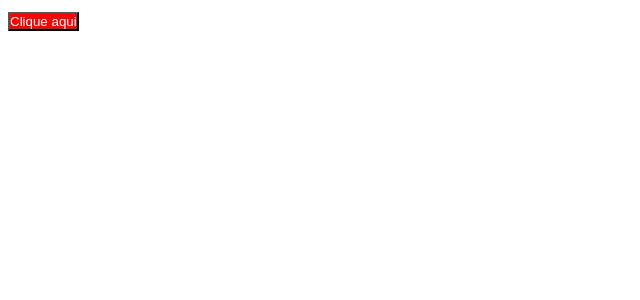
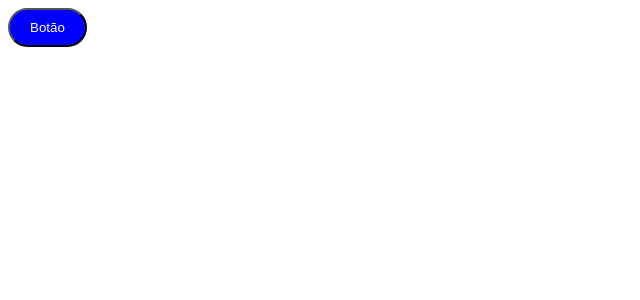
Before and after one commit to Vinicius-dcs/basic-react, a React (Vite) app: page / in a window 1280 px wide. Shown: the top 300 px of the page, without its empty margins (0-640 px from the left). Built offline with nearby package versions, Linux system fonts and the light colour scheme.

Commit message:
M3 L3: Style With Import

```diff
--- a/src/App.tsx
+++ b/src/App.tsx
@@ -1,16 +1,13 @@
 import { useState } from 'react';
+import { Button } from './components/Button';
 
 function App() {
 
 	const [padding, setPadding] = useState(0);
 
-	const handleClick = () => {
-		setPadding(20)
-	}
-
 	return (
 		<div>
-			<button style={{backgroundColor: '#FF0000', color: '#FFF', padding}} onClick={handleClick}>Clique aqui</button>
+			<Button/>
 		</div>
 	);
 
--- /dev/null
+++ b/src/components/Button/index.tsx
@@ -0,0 +1,7 @@
+import './styles.css';
+
+export const Button = () => {
+    return (
+        <button className='button'>Botão</button>
+    )
+}
--- /dev/null
+++ b/src/components/Button/styles.css
@@ -0,0 +1,7 @@
+.button {
+    background-color: blue;
+    color: #FFF;
+    border: 2px soplid #000;
+    padding: 10px 20px;
+    border-radius: 20px;
+}
```
Also changed, not shown: src/components/Button.tsx (deleted, +0 -17 lines), src/components/Header.tsx (deleted, +0 -12 lines), src/components/List.tsx (deleted, +0 -13 lines), src/components/Photo.tsx (deleted, +0 -18 lines).
